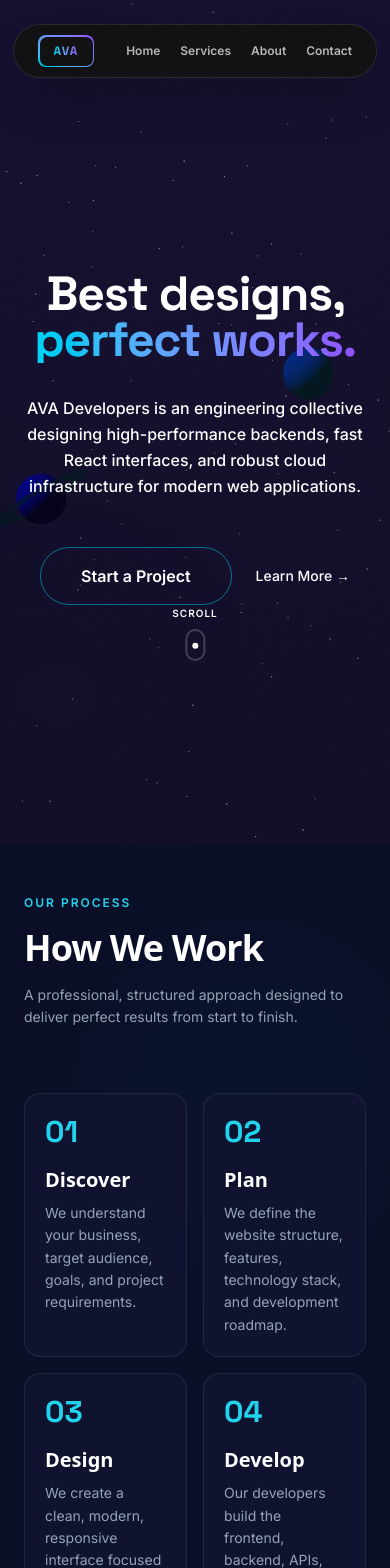
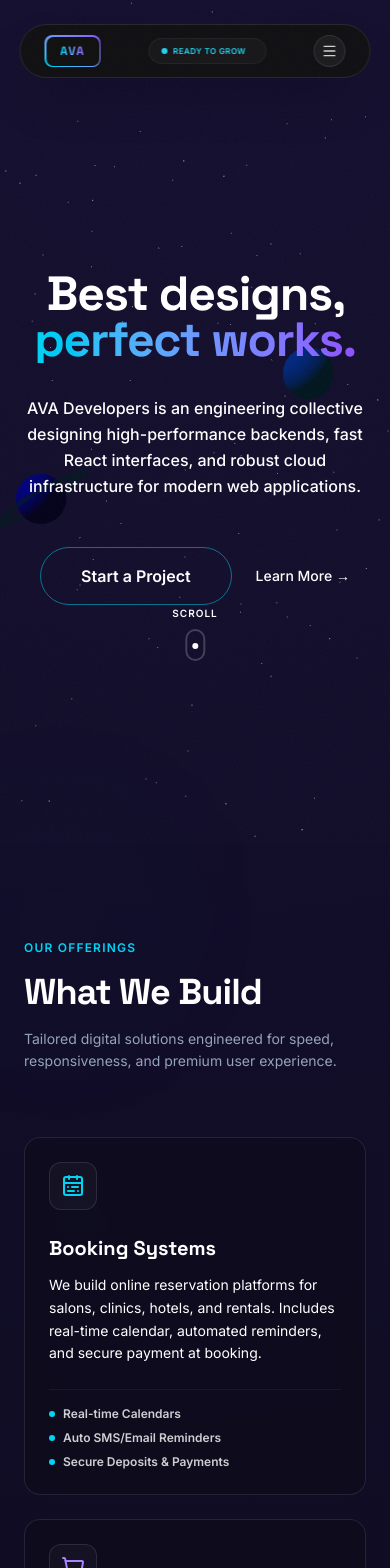
Before and after one commit to aromalbabus404/AVA, a Next.js app: page / in a window 390 px wide. Shown: the top 1568 px of the page. Built offline with nearby package versions, Linux system fonts and the light colour scheme.

Commit message:
feat: add 'What We Build' section and responsive mobile navbar with animated status ticker

```diff
--- a/src/app/globals.css
+++ b/src/app/globals.css
@@ -133,3 +133,18 @@ html, body {
 .animate-float-fast {
   animation: float 12s ease-in-out infinite;
 }
+
+@keyframes dropdown-fade {
+  from {
+    opacity: 0;
+    transform: translateY(-8px) scale(0.98);
+  }
+  to {
+    opacity: 1;
+    transform: translateY(0) scale(1);
+  }
+}
+
+.animate-dropdown-fade {
+  animation: dropdown-fade 0.25s cubic-bezier(0.16, 1, 0.3, 1) forwards;
+}
--- a/src/app/page.tsx
+++ b/src/app/page.tsx
@@ -4,6 +4,7 @@ import React, { useState, useEffect } from "react";
 import dynamic from "next/dynamic";
 import Navbar from "@/components/Navbar";
 import Hero from "@/components/Hero";
+import WhatWeBuild from "@/components/WhatWeBuild";
 import HowWeWork from "@/components/HowWeWork";
 import About from "@/components/About";
 import Team from "@/components/Team";
@@ -66,16 +67,19 @@ export default function Home() {
         {/* 1. Hero Page Section */}
         <Hero />
 
-        {/* 2. How We Work Section */}
+        {/* 2. What We Build Section */}
+        <WhatWeBuild />
+
+        {/* 3. How We Work Section */}
         <HowWeWork />
 
-        {/* 3. About Company Section */}
+        {/* 4. About Company Section */}
         <About />
 
-        {/* 4. Team Section */}
+        {/* 5. Team Section */}
         <Team />
 
-        {/* 5. Validated Contact Interface */}
+        {/* 6. Validated Contact Interface */}
         <Contact />
 
         {/* Footer Branding Columns */}
--- a/src/components/Navbar.tsx
+++ b/src/components/Navbar.tsx
@@ -1,17 +1,57 @@
 "use client";
 
-import React from "react";
+import React, { useState, useEffect } from "react";
+import { Menu, X } from "lucide-react";
+
+function MobileStatusTicker() {
+  const messages = ["AVA STUDIO", "WE BUILD APPS", "READY TO GROW", "LET'S TALK"];
+  const [index, setIndex] = useState(0);
+
+  useEffect(() => {
+    const timer = setInterval(() => {
+      setIndex((prev) => (prev + 1) % messages.length);
+    }, 3000);
+    return () => clearInterval(timer);
+  }, []);
+
+  return (
+    <div className="flex md:hidden items-center gap-1.5 px-3 py-1 rounded-full bg-white/[0.03] border border-white/5 overflow-hidden max-w-[130px]">
+      <span className="relative flex h-1.5 w-1.5 shrink-0">
+        <span className="animate-ping absolute inline-flex h-full w-full rounded-full bg-[#22D3EE] opacity-75"></span>
+        <span className="relative inline-flex rounded-full h-1.5 w-1.5 bg-[#22D3EE]"></span>
+      </span>
+      <div className="h-4 overflow-hidden relative w-20">
+        {messages.map((msg, i) => (
+          <span
+            key={msg}
+            className={`absolute inset-0 text-[8px] font-bold tracking-wider text-[#22D3EE] flex items-center justify-start transition-all duration-500 transform whitespace-nowrap ${
+              i === index
+                ? "translate-y-0 opacity-100"
+                : "translate-y-4 opacity-0"
+            }`}
+          >
+            {msg}
+          </span>
+        ))}
+      </div>
+    </div>
+  );
+}
 
 export default function Navbar() {
+  const [isOpen, setIsOpen] = useState(false);
+
   const navLinks = [
     { label: "Home", href: "#home" },
-    { label: "Services", href: "#how-we-work" },
+    { label: "What We Build", href: "#what-we-build" },
+    { label: "Process", href: "#how-we-work" },
     { label: "About", href: "#about" },
     { label: "Contact", href: "#contact" },
   ];
 
   const handleScroll = (e: React.MouseEvent<HTMLAnchorElement>, href: string) => {
     e.preventDefault();
+    setIsOpen(false);
     const targetElement = document.querySelector(href);
     if (targetElement) {
       targetElement.scrollIntoView({ behavior: "smooth" });
@@ -19,8 +59,10 @@ export default function Navbar() {
   };
 
   return (
-    <div className="fixed top-6 left-1/2 -translate-x-1/2 z-50 w-auto max-w-[95vw] select-none">
-      <header className="flex flex-row items-center justify-between bg-[#111111]/90 border border-white/10 px-6 py-2.5 rounded-full shadow-2xl backdrop-blur-md gap-8 md:gap-16">
+    <div className="fixed top-6 left-1/2 -translate-x-1/2 z-50 w-[90vw] md:w-auto max-w-[95vw] select-none transition-all duration-300">
+      <div className="relative w-full">
+        {/* Main Header Row */}
+        <header className="flex flex-row items-center justify-between bg-[#111111]/90 border border-white/10 px-6 py-2.5 rounded-full shadow-2xl backdrop-blur-md gap-4 md:gap-16">
 
           {/* AVA Logo */}
           <a
@@ -37,21 +79,50 @@ export default function Navbar() {
             </div>
           </a>
 
-        {/* Navigation Links */}
-        <nav className="flex flex-row items-center gap-5 md:gap-7 font-body">
+          {/* Micro status ticker for mobile only, fills the middle gap */}
+          <MobileStatusTicker />
+
+          {/* Desktop Navigation Links */}
+          <nav className="hidden md:flex flex-row items-center gap-7 font-body">
             {navLinks.map((link) => (
               <a
                 key={link.label}
                 href={link.href}
                 onClick={(e) => handleScroll(e, link.href)}
-              className="text-xs md:text-sm font-semibold text-white/70 hover:text-white transition-colors duration-200"
+                className="text-xs md:text-sm font-semibold text-white/70 hover:text-white transition-colors duration-200 whitespace-nowrap"
               >
                 {link.label}
               </a>
             ))}
           </nav>
 
+          {/* Mobile Menu Toggle Button */}
+          <button
+            onClick={() => setIsOpen(!isOpen)}
+            className="flex md:hidden items-center justify-center w-8 h-8 rounded-full bg-white/5 border border-white/10 text-white/80 hover:text-white hover:bg-white/10 transition-all duration-200"
+            aria-label="Toggle menu"
+          >
+            {isOpen ? <X className="w-4 h-4" /> : <Menu className="w-4 h-4" />}
+          </button>
+
         </header>
+
+        {/* Mobile Dropdown Panel */}
+        {isOpen && (
+          <div className="absolute top-[calc(100%+12px)] left-0 right-0 md:hidden bg-[#111111]/95 border border-white/10 rounded-2xl p-4 shadow-2xl backdrop-blur-lg flex flex-col gap-1.5 animate-dropdown-fade z-40">
+            {navLinks.map((link) => (
+              <a
+                key={link.label}
+                href={link.href}
+                onClick={(e) => handleScroll(e, link.href)}
+                className="w-full px-4 py-2.5 rounded-xl hover:bg-white/5 text-sm font-semibold text-white/75 hover:text-white transition-all duration-200 border border-transparent hover:border-white/5 flex items-center"
+              >
+                {link.label}
+              </a>
+            ))}
+          </div>
+        )}
+      </div>
     </div>
   );
 }
--- /dev/null
+++ b/src/components/WhatWeBuild.tsx
@@ -0,0 +1,139 @@
+"use client";
+
+import React, { useRef } from "react";
+import { useInView } from "framer-motion";
+import {
+  CalendarRange,
+  ShoppingCart,
+  Briefcase,
+  Utensils,
+  GraduationCap
+} from "lucide-react";
+
+interface BuildItem {
+  id: number;
+  icon: React.ReactNode;
+  title: string;
+  description: string;
+  features: string[];
+}
+
+const ITEMS: BuildItem[] = [
+  {
+    id: 1,
+    icon: <CalendarRange className="w-6 h-6 text-cyan-400" />,
+    title: "Booking Systems",
+    description: "We build online reservation platforms for salons, clinics, hotels, and rentals. Includes real-time calendar, automated reminders, and secure payment at booking.",
+    features: ["Real-time Calendars", "Auto SMS/Email Reminders", "Secure Deposits & Payments"],
+  },
+  {
+    id: 2,
+    icon: <ShoppingCart className="w-6 h-6 text-violet-400" />,
+    title: "E-commerce Websites",
+    description: "Full online stores with product catalog, cart, checkout, and payment gateway integration. Includes inventory and order management with an easy-to-use admin panel.",
+    features: ["Dynamic Product Catalog", "Secure Stripe/PayPal Checkout", "Admin Inventory Control"],
+  },
+  {
+    id: 3,
+    icon: <Briefcase className="w-6 h-6 text-emerald-400" />,
+    title: "Business & Portfolio Websites",
+    description: "Professional websites to showcase your company, services, or personal work. Clean design, fast loading, and mobile-friendly layouts.",
+    features: ["Highly Optimized PageSpeed", "Responsive & Mobile-First", "Lead Generation Forms"],
+  },
+  {
+    id: 4,
+    icon: <Utensils className="w-6 h-6 text-amber-400" />,
+    title: "Restaurant & Menu Websites",
+    description: "Digital menus with online ordering and table reservation options. Great for boosting takeout and dine-in convenience.",
+    features: ["Interactive Digital Menu", "Online Ordering System", "Table Booking Integrations"],
+  },
+  {
+    id: 5,
+    icon: <GraduationCap className="w-6 h-6 text-rose-400" />,
+    title: "Educational / LMS Platforms",
+    description: "Course listing, student dashboards, and quiz/assessment tools. Ideal for coaching centers, trainers, and online academies.",
+    features: ["Student & Teacher Portals", "Course Progress Tracking", "Interactive Quiz Builders"],
+  },
+];
+
+function Card({ item, index }: { item: BuildItem; index: number }) {
+  const cardRef = useRef(null);
+  const isInView = useInView(cardRef, { once: true, margin: "-50px" });
+
+  return (
+    <div
+      ref={cardRef}
+      style={{
+        animationDelay: `${index * 0.1}s`,
+      }}
+      className={`relative group rounded-2xl border border-white/10 bg-[#0c0a17]/50 backdrop-blur-md p-6 sm:p-8 flex flex-col justify-between transition-all duration-300 hover:scale-[1.02] hover:-translate-y-1 hover:border-cyan-400/30 hover:shadow-[0_0_30px_rgba(34,211,238,0.05)] ${
+        isInView ? "animate-fade-rise" : "opacity-0"
+      }`}
+    >
+      {/* Top section */}
+      <div>
+        <div className="w-12 h-12 rounded-xl bg-white/[0.03] border border-white/10 flex items-center justify-center mb-6 group-hover:scale-110 transition-transform duration-300">
+          {item.icon}
+        </div>
+        <h3 className="text-xl sm:text-2xl font-bold font-display text-white mb-3 group-hover:text-cyan-400 transition-colors">
+          {item.title}
+        </h3>
+        <p className="text-sm sm:text-base text-muted-foreground leading-relaxed font-body mb-6">
+          {item.description}
+        </p>
+      </div>
+
+      {/* Features list */}
+      <ul className="space-y-2 mt-auto border-t border-white/5 pt-4">
+        {item.features.map((feat) => (
+          <li key={feat} className="flex items-center text-xs font-semibold text-white/80 font-body">
+            <span className="w-1.5 h-1.5 rounded-full bg-cyan-400 mr-2" />
+            {feat}
+          </li>
+        ))}
+      </ul>
+    </div>
+  );
+}
+
+export default function WhatWeBuild() {
+  const containerRef = useRef(null);
+  const isHeaderInView = useInView(containerRef, { once: true, margin: "-100px" });
+
+  return (
+    <section
+      id="what-we-build"
+      className="relative py-24 px-6 w-full select-none"
+    >
+      {/* Background glow orb */}
+      <div className="absolute top-1/2 left-1/2 -translate-x-1/2 -translate-y-1/2 w-[500px] h-[500px] rounded-full pointer-events-none opacity-20 bg-gradient-to-tr from-cyan-500/10 to-violet-500/10 blur-[100px] z-0" />
+
+      <div className="max-w-7xl mx-auto relative z-10">
+        {/* Header */}
+        <div
+          ref={containerRef}
+          className={`flex flex-col gap-4 mb-16 max-w-2xl ${
+            isHeaderInView ? "animate-fade-rise" : "opacity-0"
+          }`}
+        >
+          <span className="text-xs text-cyan-400 uppercase tracking-widest font-body font-semibold">
+            Our Offerings
+          </span>
+          <h2 className="text-4xl sm:text-5xl font-display font-bold text-white tracking-tight">
+            What We Build
+          </h2>
+          <p className="text-[#94A3B8] text-sm leading-[1.6] max-w-md font-body">
+            Tailored digital solutions engineered for speed, responsiveness, and premium user experience.
+          </p>
+        </div>
+
+        {/* Responsive Grid */}
+        <div className="grid grid-cols-1 md:grid-cols-2 lg:grid-cols-3 gap-6 sm:gap-8">
+          {ITEMS.map((item, index) => (
+            <Card key={item.id} item={item} index={index} />
+          ))}
+        </div>
+      </div>
+    </section>
+  );
+}
```
Lines whose indentation alone changed are shown as unchanged.
